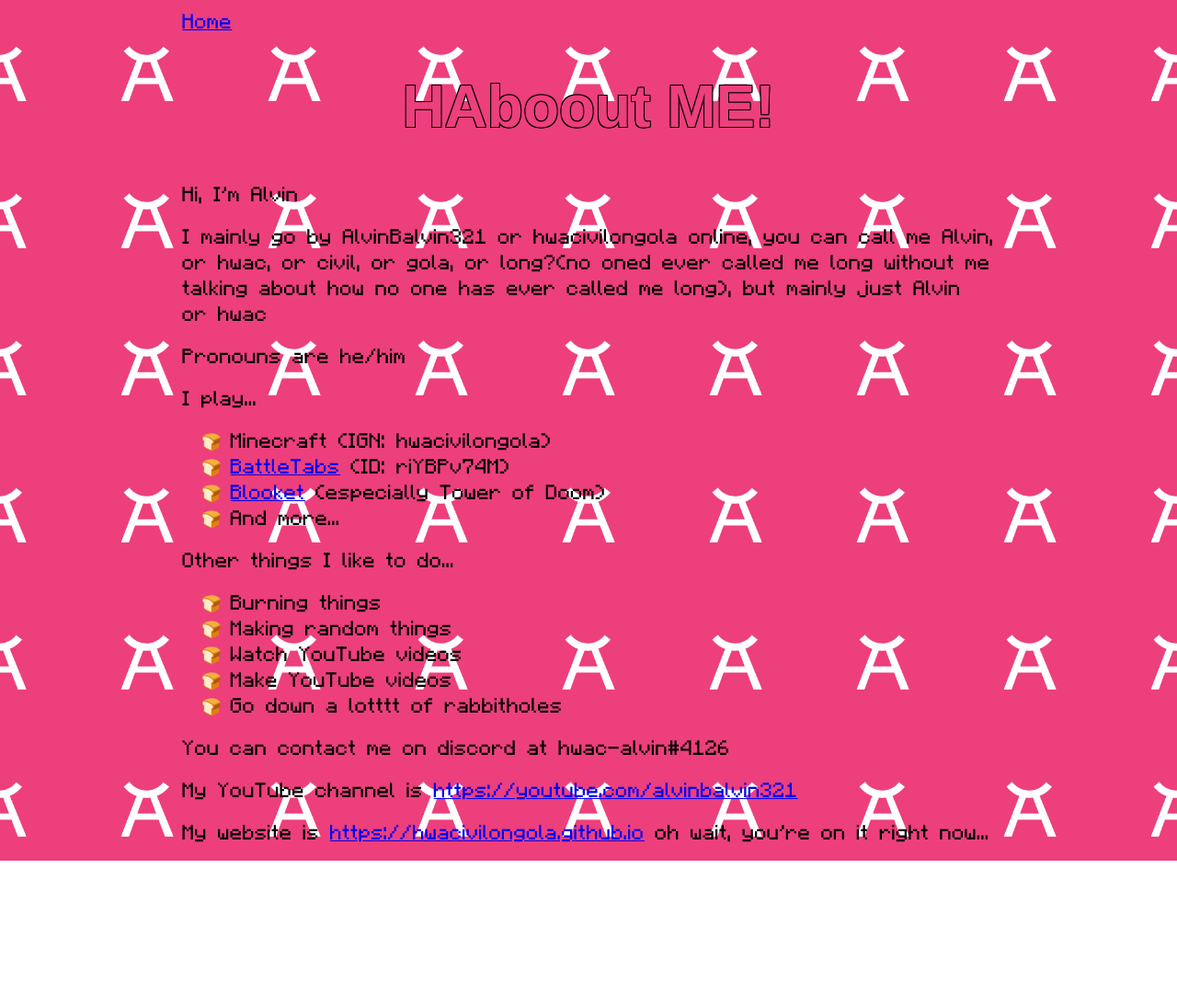
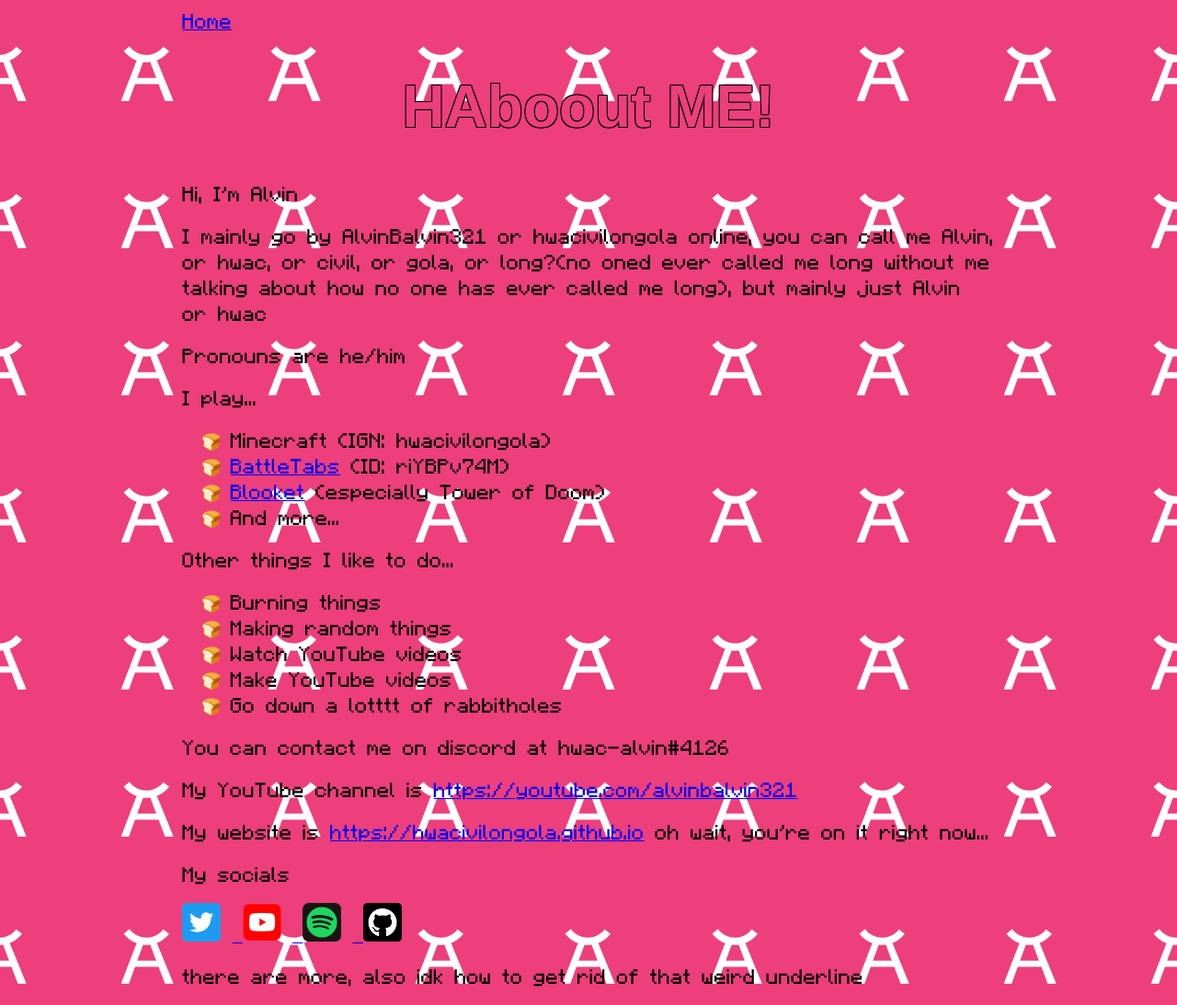
Before and after one commit to Hwacivilongola/hwacivilongola.github.io, a plain HTML site: page aboutme.html in a window 1280 px wide. Shown: the whole page at 92% size. Before the commit the page ends 936 px from the top, so only its background shows below. Drawn offline with Linux system fonts and the light colour scheme.

Commit message:
added to blog, added some socials with pics to aboutme

```diff
--- a/aboutme.html
+++ b/aboutme.html
@@ -30,5 +30,19 @@
         <p>You can contact me on discord at hwac-alvin#4126</p>
         <p>My YouTube channel is <a href="https://youtube.com/alvinbalvin321" target="_blank" rel="noopener noreferrer">https://youtube.com/alvinbalvin321</a></p>
         <p>My website is <a href="https://hwacivilongola.github.io" target="_blank" rel="noopener noreferrer">https://hwacivilongola.github.io</a> oh wait, you're on it right now...</p>
+        <p>My socials</p>
+        <a href="https://twitter.com/ABalvin321">
+            <img src="images/twitter.png" alt="twitter logo" style="width:42px;height:42px;margin-right:12px;text-decoration: none;">
+        </a>
+        <a href="https://youtube.com/AlvinBalvin321">
+            <img src="images/youtube.png" alt="youtube logo" style="width:42px;height:42px;margin-right:12px;text-decoration: none;">
+        </a>
+        <a href="https://open.spotify.com/user/syjlj7bw4nta6vygpecwnh05z">
+            <img src="images/spotify.png" alt="spotify logo" style="width:42px;height:42px;margin-right:12px;text-decoration: none;">
+        </a>
+        <a href="https://github.com/Hwacivilongola">
+            <img src="images/github.png" alt="github logo" style="width:42px;height:42px;margin-right:12px;text-decoration: none;">
+        </a>
+        <p>there are more, also idk how to get rid of that weird underline</p>
     </body>
 </html>
```
Also changed, not shown: lifestory.html (+7 -1 lines), images/github.png (added), images/spotify.png (added), images/twitter.png (added), images/youtube.png (added).
